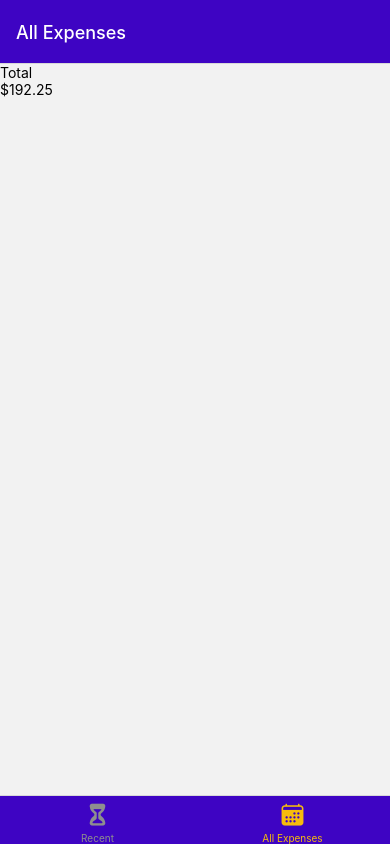
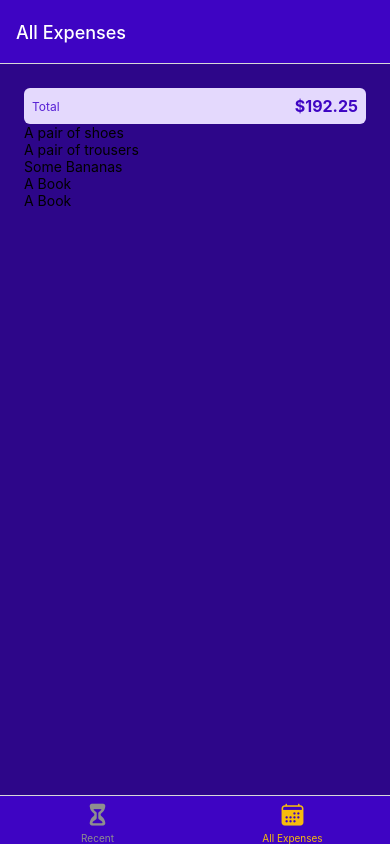
Before and after one commit to KimW1998/ExpenseTrackerApp, a React Native app: screen /AllExpenses in a window 390 px wide. Built offline with nearby package versions, Linux system fonts and the light colour scheme.

Commit message:
styled the ExpensesSummary and ExpensesOutput

```diff
--- a/components/ExpensesOutput/ExpensesList.js
+++ b/components/ExpensesOutput/ExpensesList.js
@@ -1,11 +1,17 @@
-import { View, Text, StyleSheet, FlatList } from 'react-native';
+import { View, Text, StyleSheet, FlatList } from "react-native";
 
-function ExpensesList() {
-    return(
-  <FlatList />
-    );
-  }
+function renderExpenseItem(itemData) {
+  return <Text>{itemData.item.description}</Text>;
+}
 
-
+function ExpensesList({ expenses }) {
+  return (
+    <FlatList
+      data={expenses}
+      renderItem={renderExpenseItem}
+      keyExtractor={(item) => item.id}
+    />
+  );
+}
 
 export default ExpensesList;
--- a/components/ExpensesOutput/ExpensesOutput.js
+++ b/components/ExpensesOutput/ExpensesOutput.js
@@ -1,4 +1,5 @@
 import { View, Text, StyleSheet, FlatList } from "react-native";
+import { GlobalStyles } from "../../constants/styles";
 import ExpensesList from "./ExpensesList";
 import ExpensesSummary from "./ExpensesSummary";
 
@@ -37,11 +38,19 @@
 
 function ExpensesOutput({ expenses, expensesPeriod }) {
   return (
-    <View>
+    <View style={styles.container}>
       <ExpensesSummary expenses={DUMMY_EXPENSES} PeriodName={expensesPeriod} />
-      <ExpensesList />
+      <ExpensesList expenses={DUMMY_EXPENSES}/>
     </View>
   );
 }
 
 export default ExpensesOutput;
+
+const styles = StyleSheet.create({
+    container: {
+        flex: 1,
+        padding: 24,
+        backgroundColor: GlobalStyles.colors.primary700,
+    },
+});
--- a/components/ExpensesOutput/ExpensesSummary.js
+++ b/components/ExpensesOutput/ExpensesSummary.js
@@ -1,4 +1,5 @@
 import { View, Text, StyleSheet, FlatList } from "react-native";
+import { GlobalStyles } from "../../constants/styles";
 
 function ExpensesSummary({expenses, PeriodName}) {
     const expensesSum = expenses.reduce((sum, expense) => {
@@ -6,11 +7,31 @@
     }, 0);
 
   return(
-  <View>
-    <Text>{PeriodName}</Text>
-    <Text>${expensesSum.toFixed(2)}</Text>
+  <View style={styles.container}>
+    <Text style={styles.period}>{PeriodName}</Text>
+    <Text style={styles.sum}>${expensesSum.toFixed(2)}</Text>
   </View>
   );
 }
 
 export default ExpensesSummary;
+
+const styles = StyleSheet.create({
+    container: {
+        padding: 8,
+        backgroundColor: GlobalStyles.colors.primary50,
+        borderRadius: 6,
+        flexDirection: "row",
+        justifyContent: "space-between",
+        alignItems: 'center',
+    },
+    period: {
+fontSize: 12,
+color: GlobalStyles.colors.primary400,
+    },
+    sum: {
+fontSize: 16,
+fontWeight: 'bold',
+color: GlobalStyles.colors.primary500,
+    },
+});
```
